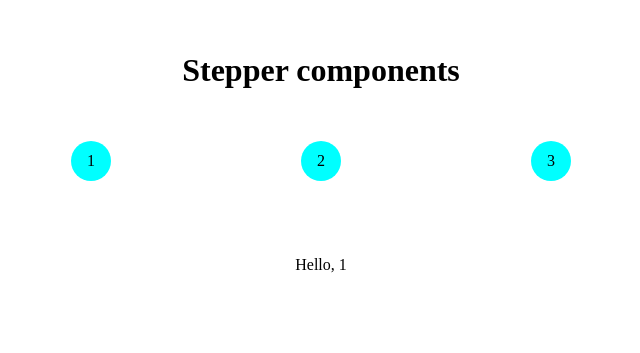
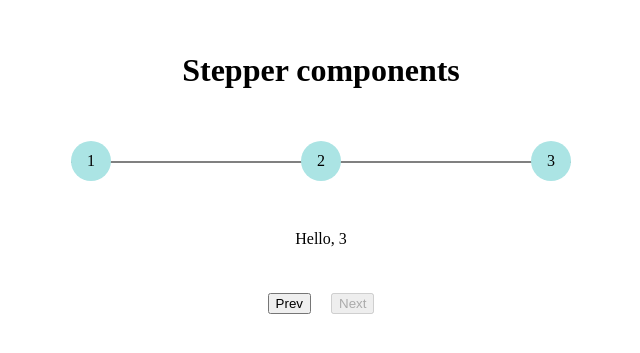
Before and after one commit to ajaykumar-21/Machine-Coding-Questions, a React (Create React App) app: page / in a window 1280 px wide. Shown: the part 219-572 px from the top of the page, without its empty margins (179-819 px from the left). Built offline with nearby package versions, Linux system fonts and the light colour scheme.

Commit message:
practics for complete stepper component

```diff
--- a/src/components/Practics/Practics.js
+++ b/src/components/Practics/Practics.js
@@ -3,15 +3,40 @@ import style from "./Practics.module.css";
 
 const List = ({ data }) => {
   console.log(data);
-  const [currentStep, setCurrentStep] = useState(0);
+  const [currentStep, setCurrentStep] = useState(2);
+
+  const progressLineWidth = (100 / (data.length - 1)) * currentStep;
+
+  const handlePrev = () => {
+    setCurrentStep(currentStep !== 0 ? currentStep - 1 : "");
+  };
+
+  const handleNext = () => {
+    setCurrentStep(currentStep !== data.length - 1 ? currentStep + 1 : "");
+  };
+
   return (
     <div className={style.stepperContainer}>
       <h1>Stepper components</h1>
       <div className={style.stepperWrapper}>
-        {data &&
-          data.map((e, i) => <div className={style.circle}>{i + 1}</div>)}
+        <div className={style.circleWrapper}>
+          {data &&
+            data.map((e, i) => <div className={style.circle}>{i + 1}</div>)}
+        </div>
+        <div
+          className={style.progressLine}
+          style={{ width: `${progressLineWidth}%` }}
+        ></div>
       </div>
       <div className={style.stepComponent}>{data[currentStep]}</div>
+      <div className={style.btnWrapper}>
+        <button onClick={handlePrev} disabled={currentStep === 0}>
+          Prev
+        </button>
+        <button onClick={handleNext} disabled={currentStep === data.length - 1}>
+          Next
+        </button>
+      </div>
     </div>
   );
 };
--- a/src/components/Practics/Practics.module.css
+++ b/src/components/Practics/Practics.module.css
@@ -10,6 +10,9 @@
 .stepperWrapper {
   width: 100%;
   height: auto;
+}
+
+.circleWrapper {
   display: flex;
   justify-content: space-between;
 }
@@ -18,14 +21,26 @@
   width: 40px;
   height: 40px;
   border-radius: 50%;
-  background-color: aqua;
+  background-color: rgb(171, 228, 228);
   line-height: 2.5;
   margin-top: 30px;
 }
 
 .stepComponent {
   width: auto;
-  height: auto;
+  height: 100px;
+  line-height: 7;
+}
+
+.progressLine {
+  /* width: 100%; */
+  height: 2px;
+  background-color: gray;
   position: relative;
-  top: 15%;
+  top: -27%;
+  z-index: -1;
 }
+
+button {
+  margin: 10px;
+}
```
